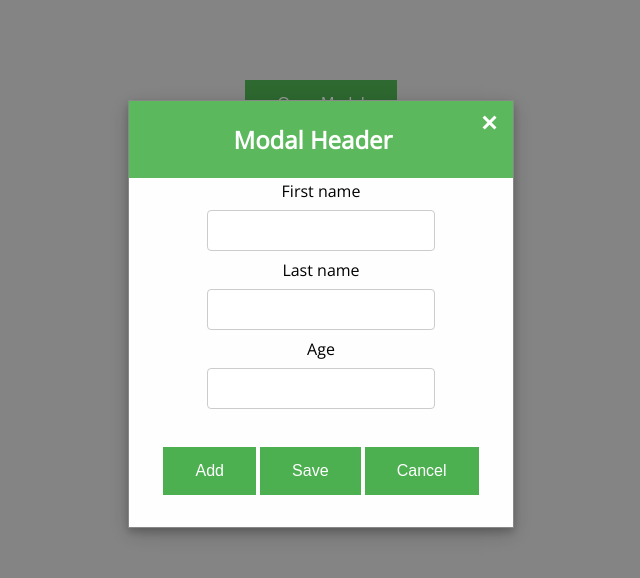
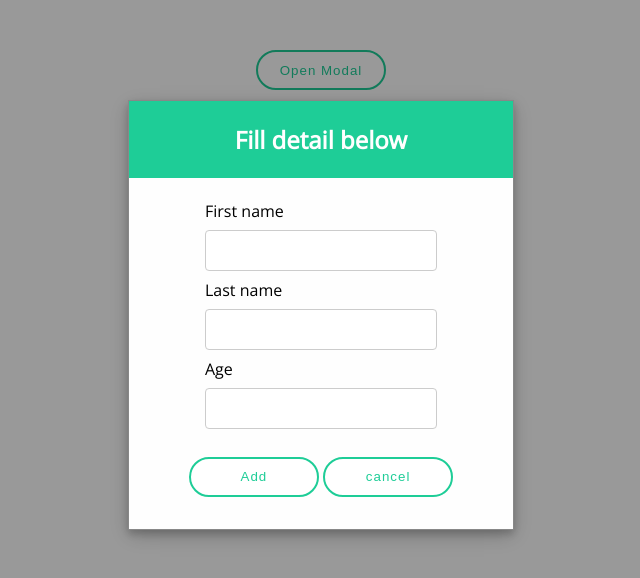
Before and after one commit to Jinoz6/Noy_test, a plain HTML site: page index.html in a window 1280 px wide. Both pictures are taken after a click on the button "Open Modal". Shown: the whole page, without its empty margins (319-959 px from the left). Drawn offline with nearby package versions, Linux system fonts and the light colour scheme.

Commit message:
Add files via upload

```diff
--- a/index.css
+++ b/index.css
@@ -1,29 +1,39 @@
+
 body {
-  background-color: gainsboro;
+  /* background-color: gainsboro; */
   font-family: "Open Sans", sans-serif;
 }
 th {
   padding: 10px;
-  background-color: blueviolet;
+  background-color: #000;
+  color: #fff;
+  border-collapse: collapse;
+}
+tr{
+
 }
 table tr:not(:first-child):hover {
-  background-color: red;
+  background-color:gainsboro;
 }
 input[type="text"],
 input[type="number"] {
-  width: 65%;
-  padding: 12px 20px;
+  width: 100%;
+  padding: 12px 10px;
   margin: 8px 0;
   display: inline-block;
   border: 1px solid #ccc;
   border-radius: 4px;
   box-sizing: border-box;
 }
+
 .container {
   text-align: center;
   margin-top: 50px;
   margin-left: 50px;
   margin-right: 50px;
+}
+.table_con{
+  margin-top: 50px;
 }
 #table_data {
   margin-left: auto;
@@ -31,16 +41,24 @@ input[type="number"] {
 }
 
 .button_add {
-  margin-top: 30px;
-  margin-bottom: 30px;
-  background-color: #4caf50; /* Green */
-  border: none;
-  color: white;
-  padding: 15px 32px;
+  outline:none;
+  height: 40px;
   text-align: center;
-  text-decoration: none;
-  display: inline-block;
-  font-size: 16px;
+  width: 130px;
+  border-radius:40px;
+  background: #fff;
+  border: 2px solid #1ECD97;
+  color:#1ECD97;
+  letter-spacing:1px;
+  text-shadow:0;
+
+  cursor: pointer;
+  transition: all 0.25s ease;
+}
+
+.button_add:hover {
+  color:white;
+  background: #1ECD97;
 }
 
 /* The Modal (background) */
@@ -96,27 +114,44 @@ input[type="number"] {
   }
 }
 
-/* The Close Button */
-.close {
-  color: white;
-  float: right;
-  font-size: 28px;
-  font-weight: bold;
-}
 
-.close:hover,
-.close:focus {
-  color: #000;
-  text-decoration: none;
-  cursor: pointer;
-}
 
 .modal-header {
   padding: 2px 16px;
-  background-color: #5cb85c;
+  background-color:#1ECD97;
   color: white;
 }
 
 .modal-body {
   padding: 2px 16px;
+  margin-bottom: 30px;
+
 }
+#inputData{
+  text-align:left ;
+  margin-left: 60px;
+  margin-right: 60px;
+  margin-top: 20px;
+  margin-bottom: 20px;
+}
+@media only screen and (min-width: 1200px){
+  .modal-content {
+    width: 30%;
+  }
+
+}
+
+@media only screen and (max-width: 1200px){
+  .modal-content {
+    width: 80%;
+  }
+
+
+
+  @media only screen and (max-width: 600px){
+  .modal-content {
+    width: 100%;
+  }
+
+
+}
--- a/index.html
+++ b/index.html
@@ -20,20 +20,27 @@
     <!-- Modal content -->
     <div class="modal-content">
       <div class="modal-header">
-        <span class="close">&times;</span>
-        <h2>Modal Header</h2>
+
+        <h2>Fill detail below</h2>
       </div>
       <div class="modal-body">
         <form action="">
+            <div id="inputData">
                 <label>First name</label><br>
                 <input name="new_name" id="new_name" type="text"><br>
                 <label>Last name</label><br>
                 <input name="new_lastname" id="new_lastname" type="text"><br>
                 <label>Age</label><br>
                 <input name="new_age" id="new_age" type="text"><br/>
-            <input type="button" class=" button_add" value="Add" onclick="addRow()">
-            <input type="button" class=" button_add" value="Save" onclick="saveRow(this)">
-            <input type="button" class=" button_add" value="Cancel" onclick="cancel()">
+            </div>
+
+            <input type="button" class=" button_add" id="add_btn" value="Add" onclick="addRow()">
+            <input type="button" class=" button_add" id="save_btn" value="Save" >
+            <input type="button" class=" button_add" id="cancel_btn" value="cancel" >
+
+
+
+
 
         </form>
       </div>
@@ -49,7 +56,7 @@
 
 
 
-    <div>
+    <div class="table_con">
         <table id="table_data">
             <thead>
                 <tr>
--- a/index.js
+++ b/index.js
@@ -4,16 +4,19 @@ var modal = document.getElementById("myModal");
 // Get the button that opens the modal
 var btn = document.getElementById("myBtn");
 
-// Get the <span> element that closes the modal
-var span = document.getElementsByClassName("close")[0];
+
+var cancel = document.getElementById("cancel_btn");
 
 // When the user clicks the button, open the modal
 btn.onclick = function () {
   modal.style.display = "block";
+  // document.getElementById("add_btn").style.display = "block";
+  document.getElementById("save_btn").style.display = "none";
+
 };
 
-// When the user clicks on <span> (x), close the modal
-span.onclick = function () {
+
+cancel.onclick = function () {
   modal.style.display = "none";
 };
 
@@ -23,6 +26,7 @@ window.onclick = function (event) {
     modal.style.display = "none";
   }
 };
+var rowCount = 0;
 
 function addRow() {
   let new_name = document.getElementById("new_name").value;
@@ -32,7 +36,7 @@ function addRow() {
   var table = document.getElementById("table_data");
   var table_len = table.length;
   var row = table.insertRow(table_len);
-  var rowCount = table.rows.length;
+  rowCount=table.rows.length;
   var cell1 = row.insertCell(0);
   var cell2 = row.insertCell(1);
   var cell3 = row.insertCell(2);
@@ -49,33 +53,35 @@ function addRow() {
 
 function editRow(td) {
   modal.style.display = "block";
+  document.getElementById("add_btn").style.display = "none";
+  document.getElementById("save_btn").style.display = "inline";
+
+ var index = td.parentElement.parentElement.rowIndex;
   let selectedRow = td.parentElement.parentElement;
+  var x = document.getElementById("save_btn").onclick= () => saveRow(index) ;
   document.getElementById("new_name").value = selectedRow.cells[1].innerHTML;
   document.getElementById("new_lastname").value =
     selectedRow.cells[2].innerHTML;
   document.getElementById("new_age").value = selectedRow.cells[3].innerHTML;
+
+
 }
-function saveRow(td) {
-  var table = document.getElementById("table_data");
-  let selectedRow = td.parentElement.parentElement;
-  table.selectedRow.cells[1].innerHTML = document.getElementById(
+function saveRow(index) {
+
+  var table = document.getElementById("table_data").rows[index];
+
+  table.cells[1].innerHTML = document.getElementById(
     "new_name"
   ).value;
-  table.selectedRow.cells[1].innerHTML = document.getElementById(
+  table.cells[2].innerHTML = document.getElementById(
     "new_lastname"
   ).value;
-  table.selectedRow.cells[1].innerHTML = document.getElementById(
+  table.cells[3].innerHTML = document.getElementById(
     "new_age"
   ).value;
 
-  // selectedRow.cells[1].innerHTML = document.getElementById("new_name").value;
 
-  // selectedRow.cells[2].innerHTML = document.getElementById(
-  //   "new_lastname"
-  // ).value;
-  // selectedRow.cells[3].innerHTML = document.getElementById("new_age").value;
 
-  resetForm();
 }
 
 function delRow(td) {
```
Lines whose indentation alone changed are shown as unchanged.
